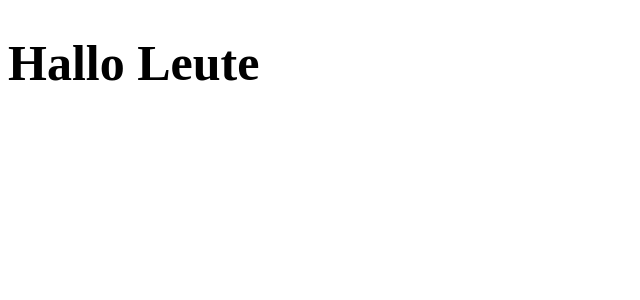
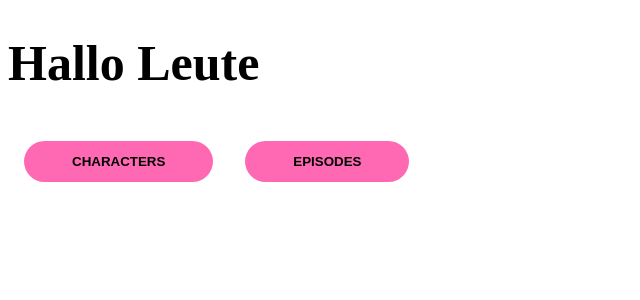
Before and after one commit to oy-gen/next-app, a Next.js app: page / in a window 1280 px wide. Shown: the top 300 px of the page, without its empty margins (0-640 px from the left). Built offline with nearby package versions, Linux system fonts and the light colour scheme.

Commit message:
Add button.js

```diff
--- /dev/null
+++ b/components/Button.js
@@ -0,0 +1,16 @@
+import styled from "styled-components";
+
+export default function Button({ children }) {
+  return <StyledButton>{children}</StyledButton>;
+}
+
+const StyledButton = styled.button`
+  background-color: hotpink;
+  border-style: none;
+  color: black;
+  border-radius: 50px;
+  font-weight: bold;
+  margin: 1rem;
+  padding: 0.8rem 3rem;
+  text-transform: uppercase;
+`;
--- a/pages/index.js
+++ b/pages/index.js
@@ -1,9 +1,16 @@
 import Head from "next/head";
 import Image from "next/image";
-import styled, {css} from "styled-components";
+import styled from "styled-components";
+import Button from "../components/Button.js";
 
 export default function Home() {
-  return <Title>Hallo Leute</Title>;
+  return (
+    <>
+      <Title>Hallo Leute</Title>
+      <Button>Characters</Button>
+      <Button>Episodes</Button>
+    </>
+  );
 }
 
 const Title = styled.h1`
```
Also changed, not shown: components/buttons.js (deleted).
